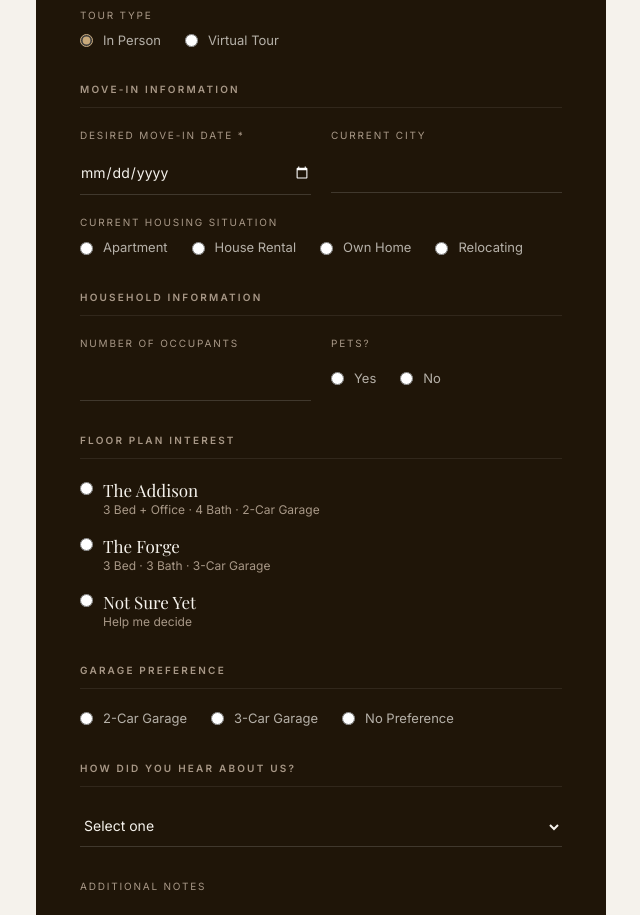
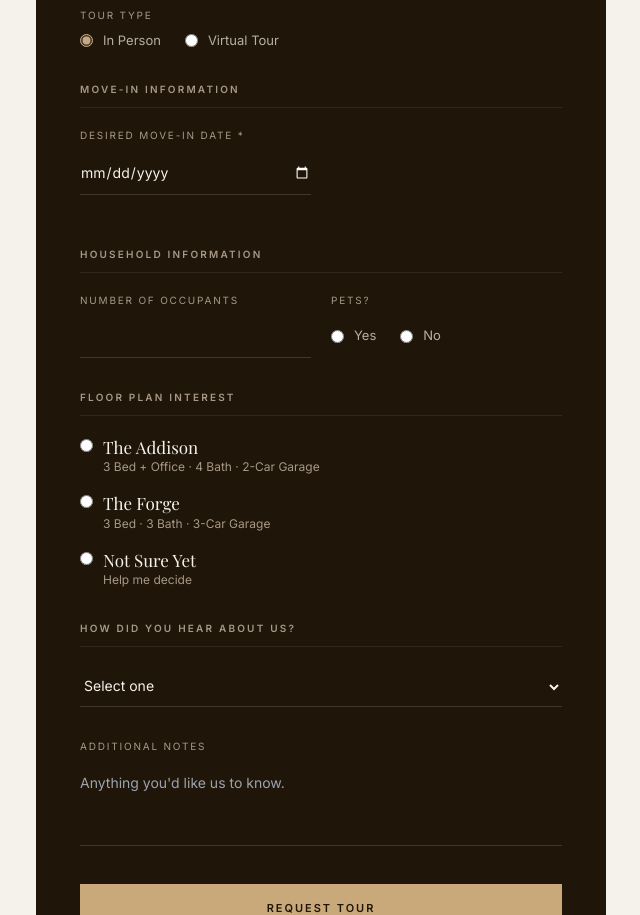
Before and after one commit to Waaberg/row-townhomes, a Next.js app: page / in a window 1280 px wide. Shown: the part 5920-6835 px from the top of the page, without its empty margins (634-1274 px from the left). Built offline with nearby package versions, Linux system fonts and the light colour scheme; a web font is replaced by a local one.

Commit message:
Remove Current City, Housing, and Garage from tour form

```diff
--- a/app/page.tsx
+++ b/app/page.tsx
@@ -761,9 +761,9 @@ function ContactFormInline() {
   const [form, setForm] = useState({
     firstName: '', lastName: '', email: '', phone: '',
     tourDate: '', tourTime: '', tourType: 'In Person',
-    moveIn: '', currentCity: '', housing: '',
+    moveIn: '',
     occupants: '', pets: '', petType: [] as string[], petCount: '',
-    floorPlan: '', garage: '', source: '', message: ''
+    floorPlan: '', source: '', message: ''
   })
   const [status, setStatus] = useState<'idle' | 'sending' | 'success' | 'error'>('idle')
   const [error, setError] = useState('')
@@ -796,11 +796,8 @@ function ContactFormInline() {
           form.message,
           `Tour Date: ${form.tourDate} at ${form.tourTime}`,
           `Tour Type: ${form.tourType}`,
-          `Current City: ${form.currentCity}`,
-          `Housing: ${form.housing}`,
           `Occupants: ${form.occupants}`,
           `Pets: ${form.pets}${form.petType.length ? ` (${form.petType.join(', ')})` : ''}${form.petCount ? ` x${form.petCount}` : ''}`,
-          `Garage: ${form.garage}`,
           `Heard Via: ${form.source}`,
         ].filter(Boolean).join(' | ')
       }
@@ -870,17 +867,8 @@ function ContactFormInline() {
         <span style={sL}>Move-In Information</span>
         <div style={{ ...g2, marginBottom: 20 }}>
           <div><label style={lS}>Desired Move-In Date *</label><input name="moveIn" type="date" value={form.moveIn} onChange={handle} required onFocus={focus} onBlur={blur} style={{ ...iS, colorScheme: 'dark' }} /></div>
-          <div><label style={lS}>Current City</label><input name="currentCity" value={form.currentCity} onChange={handle} onFocus={focus} onBlur={blur} style={iS} /></div>
         </div>
-        <label style={lS}>Current Housing Situation</label>
-        <div style={{ display: 'flex', flexWrap: 'wrap', gap: '10px 24px' }}>
-          {['Apartment', 'House Rental', 'Own Home', 'Relocating'].map(h => (
-            <label key={h} style={rS}>
-              <input type="radio" name="housing" value={h} checked={form.housing === h} onChange={handle} style={{ accentColor: '#C9A97A' }} />
-              {h}
-            </label>
-          ))}
-        </div>
+
       </div>
 
       {/* Household */}
@@ -938,18 +926,7 @@ function ContactFormInline() {
         </div>
       </div>
 
-      {/* Garage */}
-      <div>
-        <span style={sL}>Garage Preference</span>
-        <div style={{ display: 'flex', flexWrap: 'wrap', gap: '10px 24px' }}>
-          {['2-Car Garage', '3-Car Garage', 'No Preference'].map(g => (
-            <label key={g} style={rS}>
-              <input type="radio" name="garage" value={g} checked={form.garage === g} onChange={handle} style={{ accentColor: '#C9A97A' }} />
-              {g}
-            </label>
-          ))}
-        </div>
-      </div>
+
 
       {/* How did you hear */}
       <div>
```
